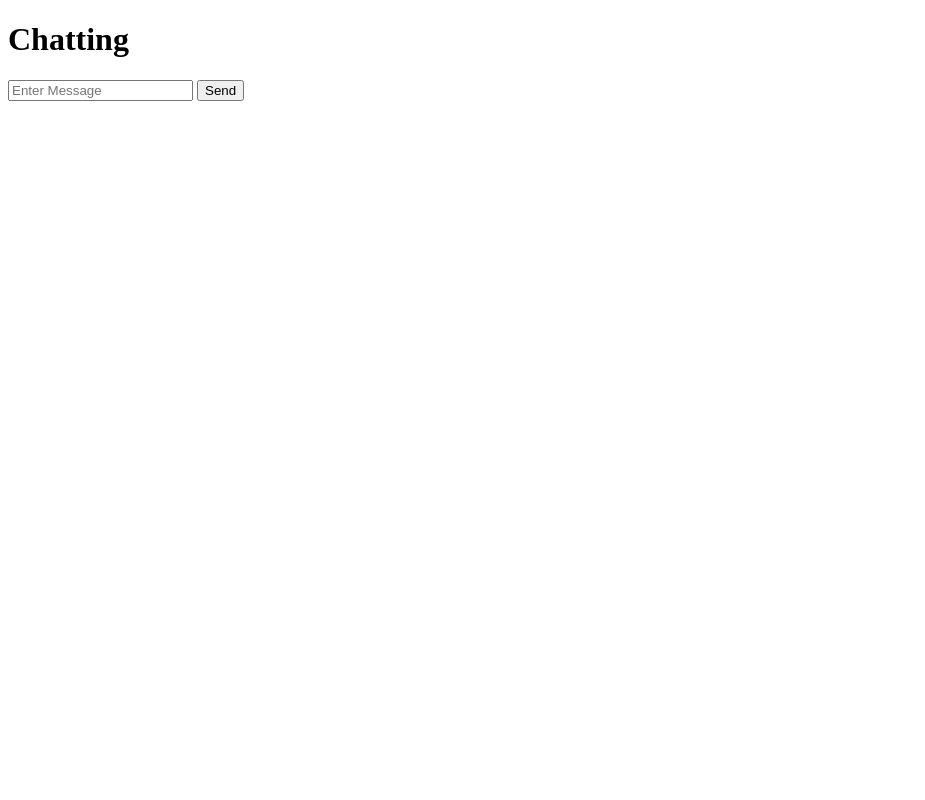
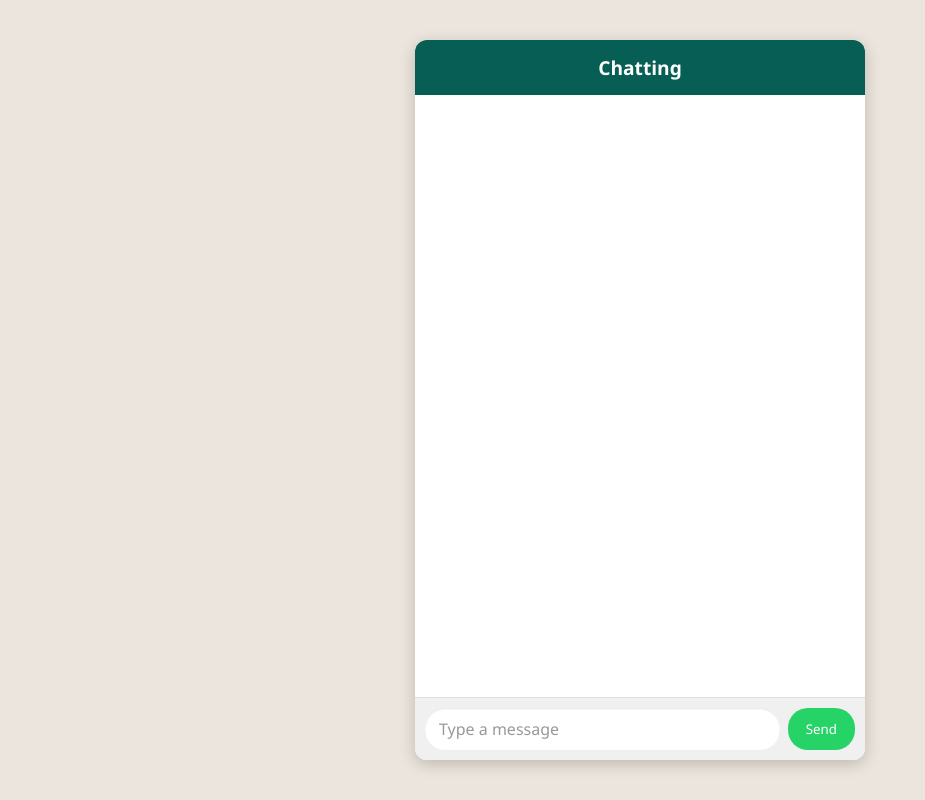
Before and after one commit to rohanhumai/Group-Chat_app, a website: page public/index.html in a window 1280 px wide. Shown: the whole page, without its empty margins (0-925 px from the left). Drawn offline with nearby package versions, Linux system fonts and the light colour scheme; no server answers.

Commit message:
index.html

```diff
--- a/public/index.html
+++ b/public/index.html
@@ -4,16 +4,148 @@
   <meta charset="UTF-8">
   <meta name="viewport" content="width=device-width, initial-scale=1.0">
   <title>Chat App</title>
+  <style>
+    /* Reset & Base */
+    * {
+      margin: 0;
+      padding: 0;
+      box-sizing: border-box;
+      font-family: "Segoe UI", Roboto, Helvetica, Arial, sans-serif;
+    }
+
+    body {
+      height: 100vh;
+      display: flex;
+      justify-content: center;
+      align-items: center;
+      background: #ece5dd; /* WhatsApp background */
+    }
+
+    .chat-container {
+      width: 100%;
+      max-width: 450px;
+      height: 90vh;
+      display: flex;
+      flex-direction: column;
+      background: #fff;
+      border-radius: 12px;
+      box-shadow: 0 4px 16px rgba(0, 0, 0, 0.2);
+      overflow: hidden;
+    }
+
+    /* Header */
+    .chat-header {
+      padding: 14px;
+      text-align: center;
+      font-size: 1.2rem;
+      font-weight: 600;
+      background: #075e54; /* WhatsApp green */
+      color: #fff;
+    }
+
+    /* Messages area */
+    #messages {
+      flex: 1;
+      padding: 12px;
+      overflow-y: auto;
+      display: flex;
+      flex-direction: column;
+      gap: 8px;/* WhatsApp-like subtle pattern */
+      background-size: cover;
+    }
+
+    #messages p {
+      max-width: 75%;
+      padding: 10px 14px;
+      border-radius: 7.5px;
+      font-size: 0.95rem;
+      line-height: 1.4;
+      word-wrap: break-word;
+      background: #f1f0f0; /* Default bubble */
+      align-self: flex-start;
+    }
+
+    /* Sent message bubble */
+    #messages p.sent {
+      background: #d9fdd3; /* WhatsApp green bubble */
+      align-self: flex-end;
+    }
+
+    /* Input area */
+    .chat-input {
+      display: flex;
+      gap: 8px;
+      padding: 10px;
+      border-top: 1px solid #ddd;
+      background: #f0f0f0;
+    }
+
+    #message {
+      flex: 1;
+      padding: 10px 14px;
+      border: none;
+      border-radius: 20px;
+      outline: none;
+      font-size: 1rem;
+      background: #fff;
+      color: #333;
+      box-shadow: inset 0 1px 2px rgba(0,0,0,0.1);
+    }
+
+    #message::placeholder {
+      color: #999;
+    }
+
+    #sendBtn {
+      padding: 10px 18px;
+      border: none;
+      border-radius: 20px;
+      background: #25d366; /* WhatsApp send button color */
+      color: #fff;
+      font-weight: 500;
+      cursor: pointer;
+      transition: 0.2s ease;
+    }
+
+    #sendBtn:hover {
+      background: #20b954;
+    }
+
+    /* Mobile view */
+    @media (max-width: 600px) {
+      body {
+        background: #fff;
+      }
+      .chat-container {
+        width: 100%;
+        height: 100vh;
+        max-width: 100%;
+        border-radius: 0;
+        box-shadow: none;
+      }
+    }
+
+    /* Scrollbar */
+    #messages::-webkit-scrollbar {
+      width: 6px;
+    }
+    #messages::-webkit-scrollbar-thumb {
+      background: rgba(0, 0, 0, 0.2);
+      border-radius: 10px;
+    }
+  </style>
 </head>
 <body>
-    <h1>
-        Chatting
-    </h1>
-
-    <input type="text" id="message" placeholder="Enter Message">
-    <button id="sendBtn">Send</button>
+  <div class="chat-container">
+    <div class="chat-header">Chatting</div>
 
     <div id="messages"></div>
+
+    <div class="chat-input">
+      <input type="text" id="message" placeholder="Type a message">
+      <button id="sendBtn">Send</button>
+    </div>
+  </div>
 
   <script src="/socket.io/socket.io.js"></script>
   <script>
@@ -26,13 +158,23 @@
         const p = document.createElement('p')
         p.innerText = message;
         allMessages.appendChild(p)
-        } );
+    });
 
     sendBtn.addEventListener('click', (e) => {
         const message = messageInput.value;
         console.log(message)
         socket.emit("user-message", message)
     })
+
+    // Trigger send when pressing Enter
+messageInput.addEventListener("keydown", (e) => {
+  if (e.key === "Enter") {
+    e.preventDefault(); // stop form-like behavior
+    sendBtn.click();    // trigger send button
+  }
+});
+
+
   </script>
 </body>
 </html>
```
Lines whose indentation alone changed are shown as unchanged.
